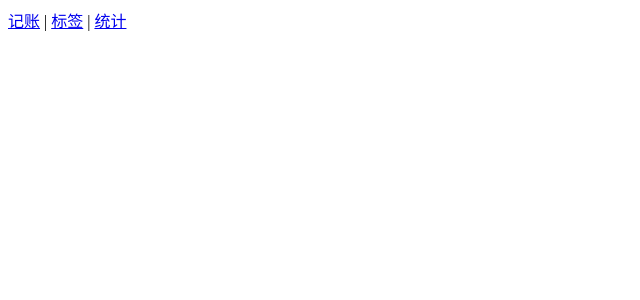
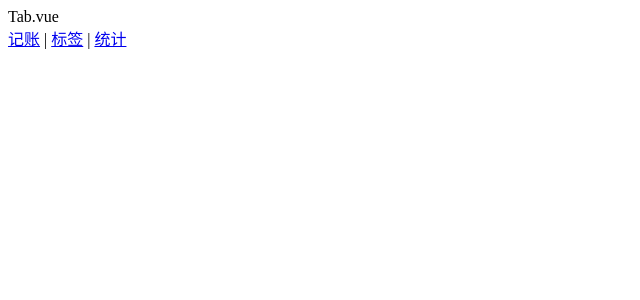
Before and after one commit to heycn/pocket, a Vue app: page /#/tab in a window 1280 px wide. Shown: the top 300 px of the page, without its empty margins (0-640 px from the left). Built offline with nearby package versions, Linux system fonts and the light colour scheme.

Commit message:
重命名标签页相关

```diff
--- a/src/App.vue
+++ b/src/App.vue
@@ -4,7 +4,7 @@
     <div>
       <router-link to="/money">记账</router-link>
       |
-      <router-link to="/labels">标签</router-link>
+      <router-link to="/tab">标签</router-link>
       |
       <router-link to="/statistics">统计</router-link>
     </div>
--- a/src/router/index.ts
+++ b/src/router/index.ts
@@ -2,7 +2,7 @@ import Vue from 'vue'
 import VueRouter from 'vue-router'
 import Home from '@/views/Home.vue'
 import Money from '@/views/Money.vue'
-import Labels from '@/views/Labels.vue'
+import Tab from '@/views/Tab.vue'
 import Statistics from '@/views/Statistics.vue'
 
 Vue.use(VueRouter)
@@ -17,8 +17,8 @@ const routes = [
     component: Money
   },
   {
-    path: '/labels',
-    component: Labels
+    path: '/tab',
+    component: Tab
   },
   {
     path: '/statistics',
--- a/src/views/Labels.vue
+++ b/src/views/Tab.vue
@@ -1,10 +1,10 @@
 <template>
-  <div>Labels.vue</div>
+  <div>Tab.vue</div>
 </template>
 
 <script lang="ts">
 export default {
-  name: 'Labels'
+  name: 'Tab'
 }
 </script>
 
```
